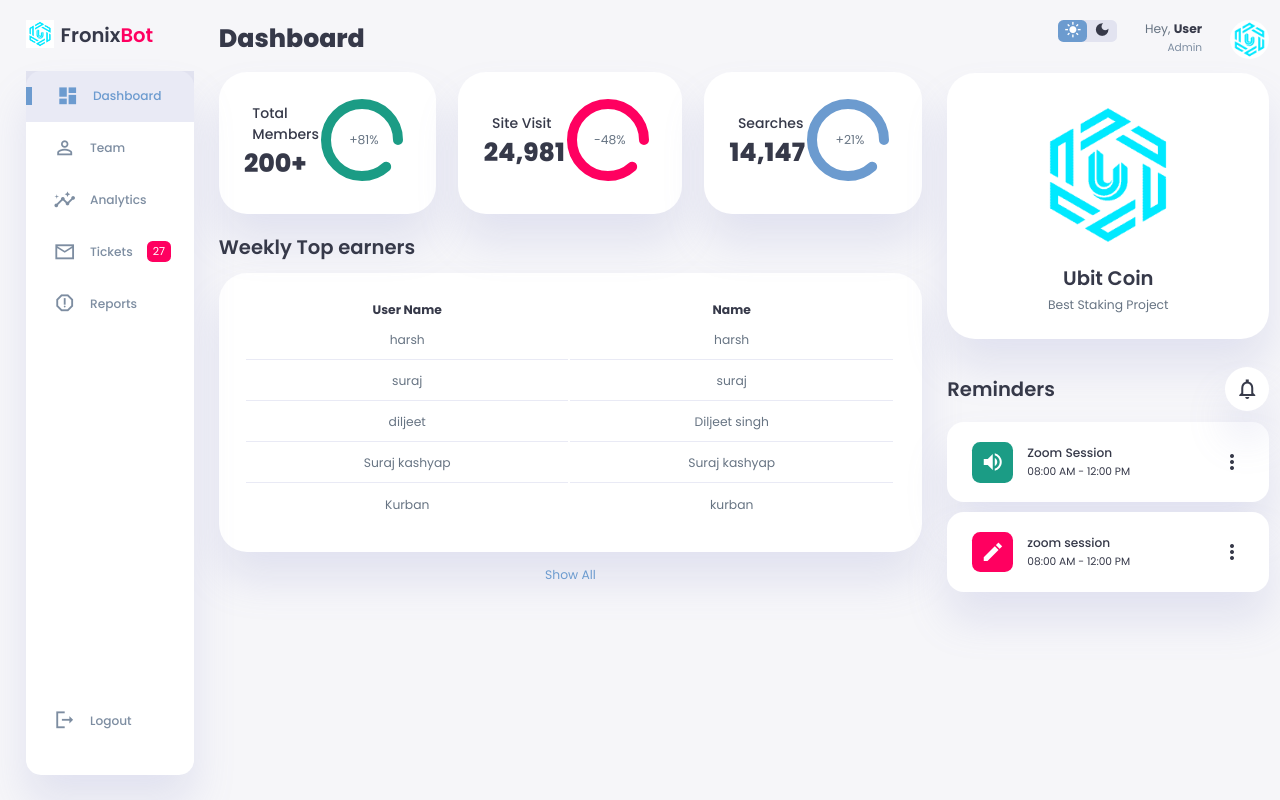
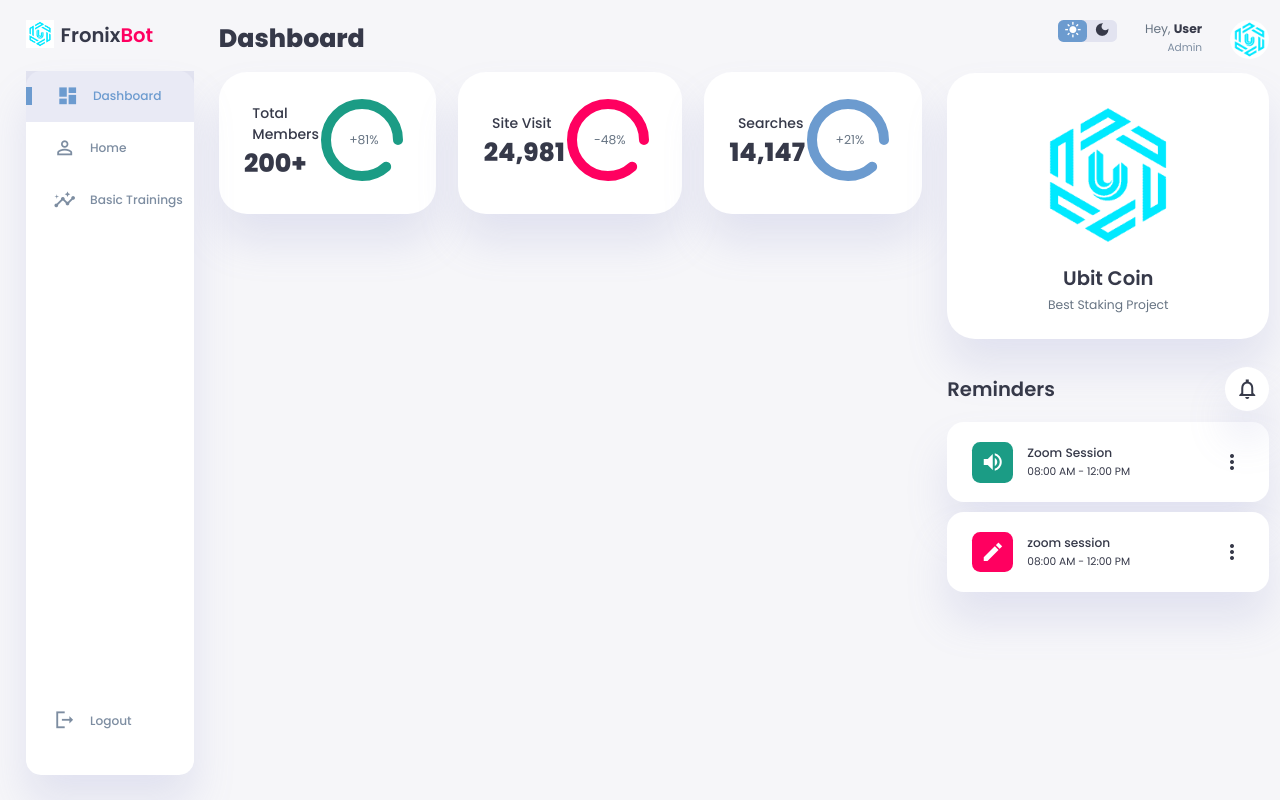
Before and after one commit to Fronixplayers/fronixbot, a plain HTML site: page indexd.html in a window 1280 px wide. Drawn offline with Linux system fonts and the light colour scheme.

Commit message:
Add files via upload

```diff
--- a/indexd.html
+++ b/indexd.html
@@ -33,32 +33,19 @@
                     </span>
                     <h3>Dashboard</h3>
                 </a>
-                <a href="#">
+                <a href="index.html">
                     <span class="material-icons-sharp">
                         person_outline
                     </span>
-                    <h3>Team</h3>
+                    <h3>Home</h3>
                 </a>
-                <a href="#" >
+                <a href="courses/courses.html" >
                     <span class="material-icons-sharp">
                         insights
                     </span>
-                    <h3>Analytics</h3>
+                    <h3>Basic Trainings</h3>
                 </a>
-                <a href="#">
-                    <span class="material-icons-sharp">
-                        mail_outline
-                    </span>
-                    <h3>Tickets</h3>
-                    <span class="message-count">27</span>
-                </a>
-                <a href="#">
-                    <span class="material-icons-sharp">
-                        report_gmailerrorred
-                    </span>
-                    <h3>Reports</h3>
-                </a>
-                <a href="#">
+                <a href="index.html">
                     <span class="material-icons-sharp">
                         logout
                     </span>
@@ -158,7 +145,7 @@
             <!-- End of New Users Section -->
 
             <!-- Recent Orders Table -->
-            <div class="recent-orders">
+            <!--<div class="recent-orders">
                 <h2>Weekly Top earners</h2>
                 <table>
                     <thead>
@@ -171,7 +158,7 @@
                     <tbody></tbody>
                 </table>
                 <a href="#">Show All</a>
-            </div>
+            </div>-->
             <!-- End of Recent Orders -->
 
         </main>
```
